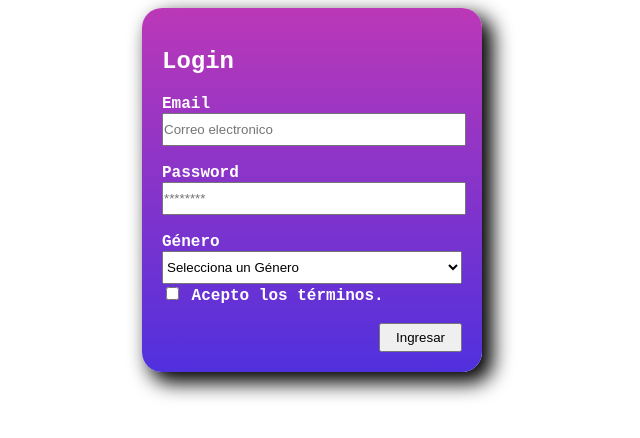
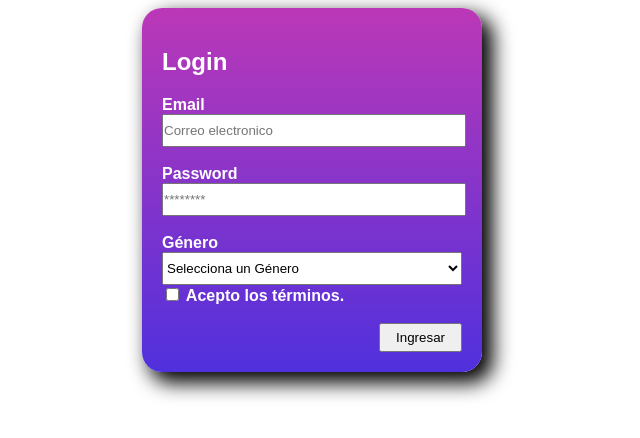
Before and after one commit to TitanStudios/aspirantes-mir-html-y-css, a plain HTML site: page ejercicio2-html-y-css/index.html in a window 1280 px wide. Shown: the whole page, without its empty margins (328-968 px from the left). Drawn offline with Linux system fonts and the light colour scheme.

Commit message:
Agregado de fuente diferente

```diff
--- a/ejercicio2-html-y-css/styles.css
+++ b/ejercicio2-html-y-css/styles.css
@@ -5,7 +5,7 @@ div.formulario {
     margin: 0 auto;
     background: linear-gradient(#bb38b7,#5030dd);
     box-shadow: 9px 9px 20px 2px;
-    font-family: 'Courier New', Courier, monospace;
+    font-family: sans-serif;
     font-weight: bold;
 }
 h2 {
```
